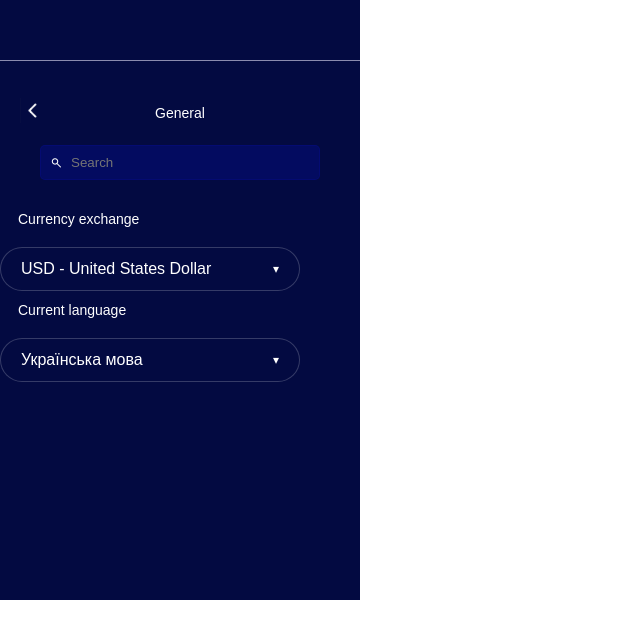
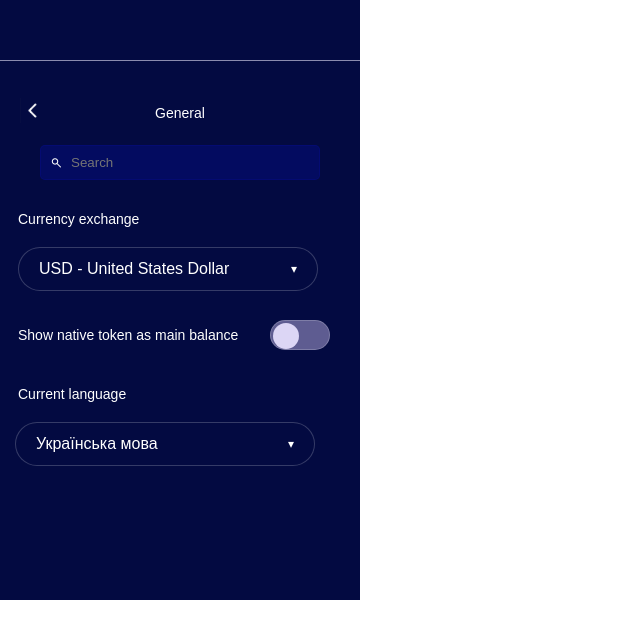
Before and after one commit to SlavaMokrynskyi/cedrum_wallet, a Next.js app: page /general-settings in a window 1280 px wide. Shown: the top 638 px of the page, without its empty margins (0-640 px from the left). Built offline with nearby package versions, Linux system fonts and the light colour scheme.

Commit message:
доробив general setting

```diff
--- a/src/app/general-settings/page.module.css
+++ b/src/app/general-settings/page.module.css
@@ -97,9 +97,22 @@
   font-weight: 500;
   color: white;
 }
+.native_token_title{
+  margin-top: 10%;
+  margin-left: 5%;
+  font-size: 14px;
+  font-weight: 500;
+  color: white;
+  position: absolute ;
+
+}
+.switch_button{
+  margin-top: 8%;
+  margin-left: 75%;
+}
 .language_title{
-  margin-top: 5%;
-  margin-top: 3%;
+
+  margin-top: 10%;
   margin-left: 5%;
   font-size: 14px;
   font-weight: 500;
--- a/src/app/general-settings/page.tsx
+++ b/src/app/general-settings/page.tsx
@@ -2,7 +2,8 @@ import React from 'react';
 import styles from './page.module.css';
 import MyButton from '@/components/MyButton/MyButton';
 import DropdownButton from '@/components/DropdownButton_currency/DropdownButton';
-import DropdownButton_language from '@/components/DropdownButton_language/DropduwnButton_language';
+import DropdownButtonLanguage from '@/components/DropdownButtonLanguage/DropdownButtonLanguage';
+import ToggleSwitch from '@/components/SwitchButton/SwitchButton';
 
 export default function Page() {
   return (
@@ -31,12 +32,22 @@ export default function Page() {
         <div className={styles.dropdownButton_div}>
           <DropdownButton />
         </div>
+
+        <div >
+          <p className={styles.native_token_title}>Show native token  as main balance</p>
+        <div className={styles.switch_button}>
+          <ToggleSwitch/>
+        </div>
+        </div>
         <div>
-            <p className={styles.language_title}>Current language</p>
+          <p className={styles.language_title}>Current language</p>
         </div>
+
         <div className={styles.dropdownButton_div}>
-          <DropdownButton_language />
+          <DropdownButtonLanguage />
         </div>
+
+
       </div>
     </main>
   );
--- a/src/components/DropdownButton_language/DropduwnButton_language.tsx
+++ b/src/components/DropdownButtonLanguage/DropdownButtonLanguage.tsx
@@ -1,14 +1,14 @@
 'use client';
 import React, { useState } from 'react';
 import { LanguageOption } from '@/types/types';
-import './DropduwnButton_language.css'; // або './DropdownButton_language.css' якщо там була помилка
+import './DropduwnButton_language.css';
 
 const languageOptions: LanguageOption[] = [
   { code: 'UA', name: 'Українська мова' },
   { code: 'EN', name: 'English' },
 ];
 
-export default function DropdownButton_language() {
+export default function DropdownButtonLanguage() {
   const [isOpen, setIsOpen] = useState(false);
   const [selected, setSelected] = useState<LanguageOption>(languageOptions[0]);
 
--- a/src/components/DropdownButton_language/DropduwnButton_language.css
+++ b/src/components/DropdownButtonLanguage/DropduwnButton_language.css
@@ -5,6 +5,7 @@
 }
 
 .dropdown-button {
+  margin-left: 5%;
   width: 100%;
   padding: 12px 20px;
   background-color: #030a41;
--- a/src/components/DropdownButton_currency/DropdownButton.css
+++ b/src/components/DropdownButton_currency/DropdownButton.css
@@ -2,6 +2,7 @@
   position: relative;
   width: 300px;
   margin-top: 20px;
+  margin-left: 5%;
 }
 
 .selector-button {
--- /dev/null
+++ b/src/components/SwitchButton/SwitchButton.css
@@ -0,0 +1,29 @@
+.toggle-switch {
+  width: 60px;
+  height: 30px;
+  border-radius: 9999px;
+  background-color: #5e5c91;
+  position: relative;
+  cursor: pointer;
+  transition: background-color 0.3s;
+  border: 1px solid rgba(255, 255, 255, 0.2);
+}
+
+.toggle-circle {
+  width: 26px;
+  height: 26px;
+  background-color: #dcd6f5;
+  border-radius: 50%;
+  position: absolute;
+  top: 2px;
+  left: 2px;
+  transition: left 0.3s;
+}
+
+.toggle-switch.on {
+  background-color: #88aaff;
+}
+
+.toggle-switch.on .toggle-circle {
+  left: 32px;
+}
--- /dev/null
+++ b/src/components/SwitchButton/SwitchButton.tsx
@@ -0,0 +1,15 @@
+'use client';
+import React, { useState } from 'react';
+import './SwitchButton.css';
+
+export default function SwitchButton() {
+  const [isOn, setIsOn] = useState(false);
+
+  const switchButton = () => setIsOn(!isOn);
+
+  return (
+    <div className={`toggle-switch ${isOn ? 'on' : ''}`} onClick={switchButton}>
+      <div className="toggle-circle" />
+    </div>
+  );
+}
```
